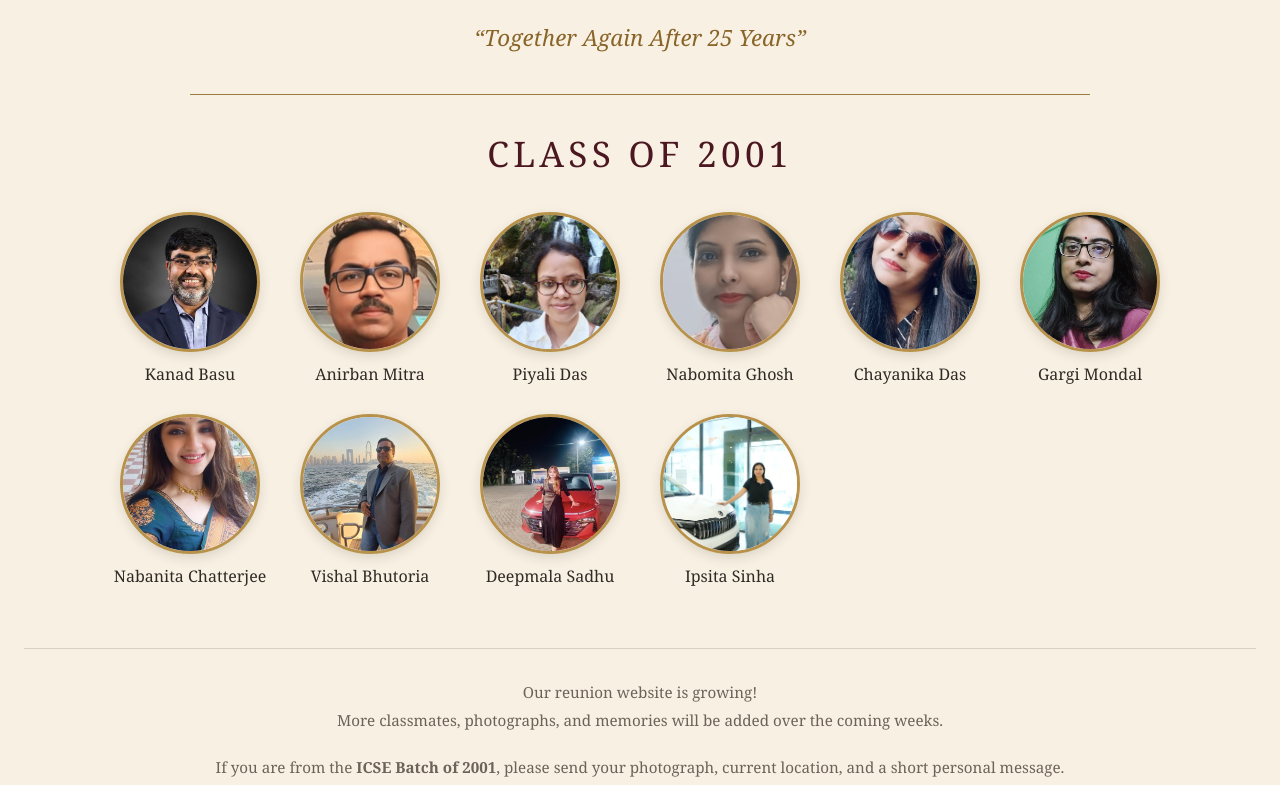
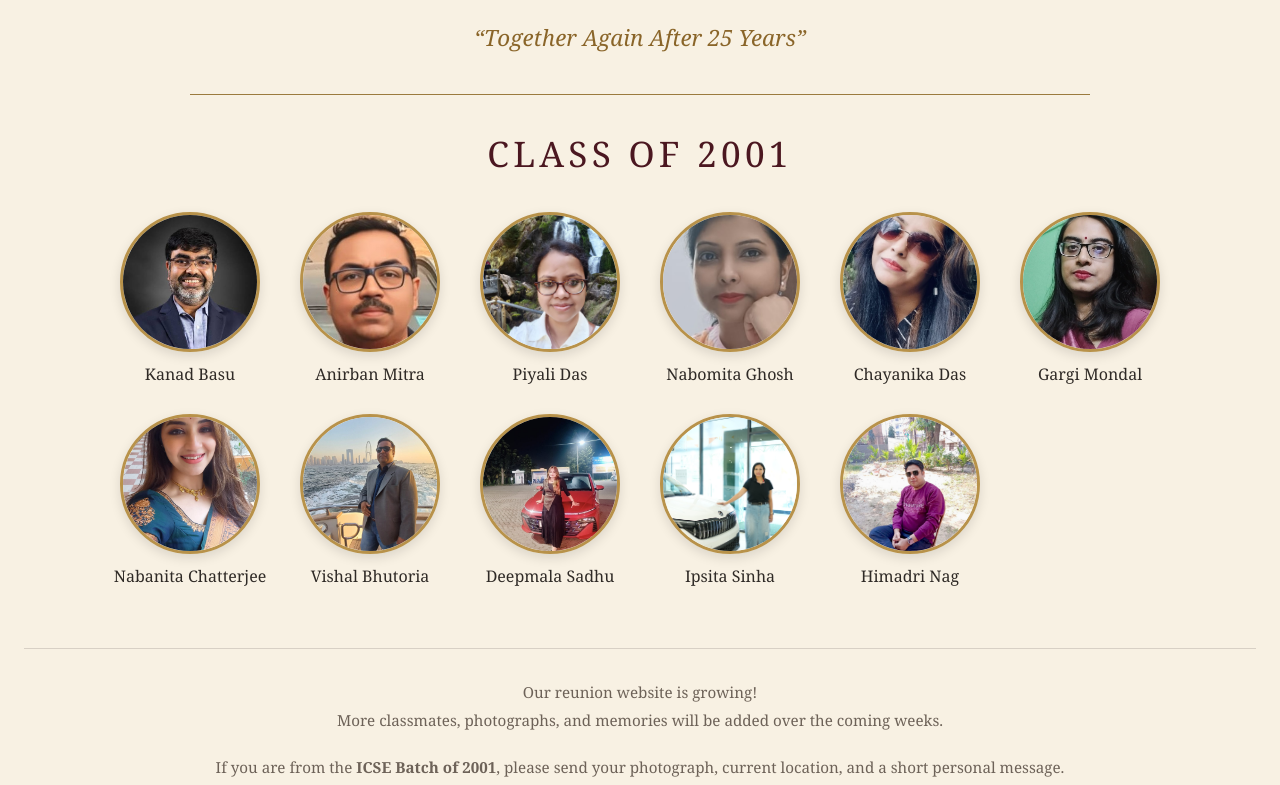
Before and after one commit to kanadbasu/school-reunion-25, a Next.js app: page / in a window 1280 px wide. Shown: the part 414-1199 px from the top of the page. Built offline with nearby package versions, Linux system fonts and the light colour scheme.

Commit message:
Update Anirban's photo

```diff
--- a/app/page.tsx
+++ b/app/page.tsx
@@ -61,6 +61,12 @@ const classmates = [
     photo: "/Ipsita.jpeg",
     location: "Bangalore, India",
     message: "Mrs. Majilla's English classes."
+  },
+  {
+    name: "Himadri Nag",
+    photo: "/himadri.jpeg",
+    location: "Burdwan, India",
+    message: "Daily games period from 3.15 p.m to 3.45 p.m which was the infusion of fresh air  from the hectic classes all day."
   },
 ];
 
```
Also changed, not shown: public/himadri.jpeg (added).
